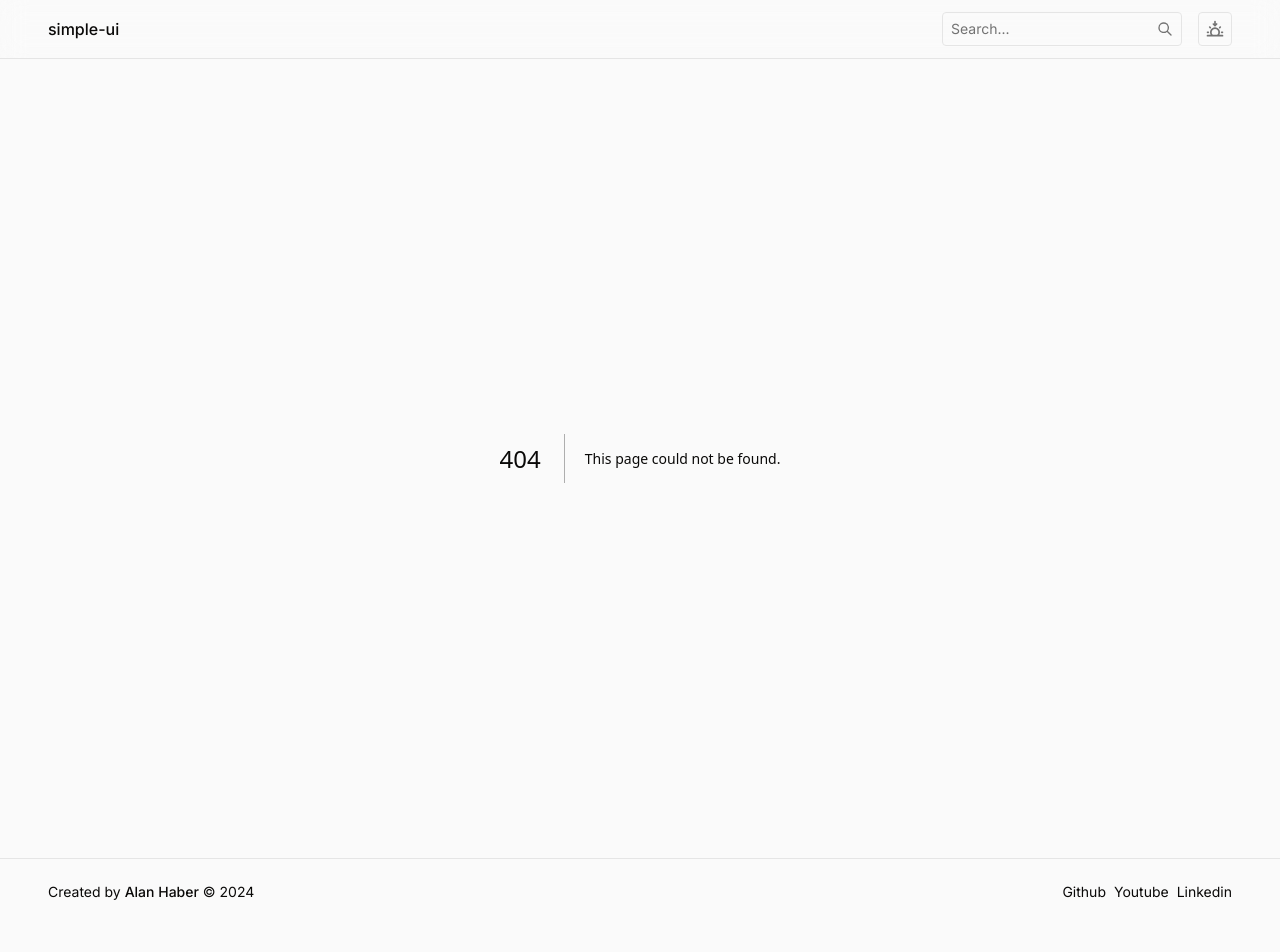
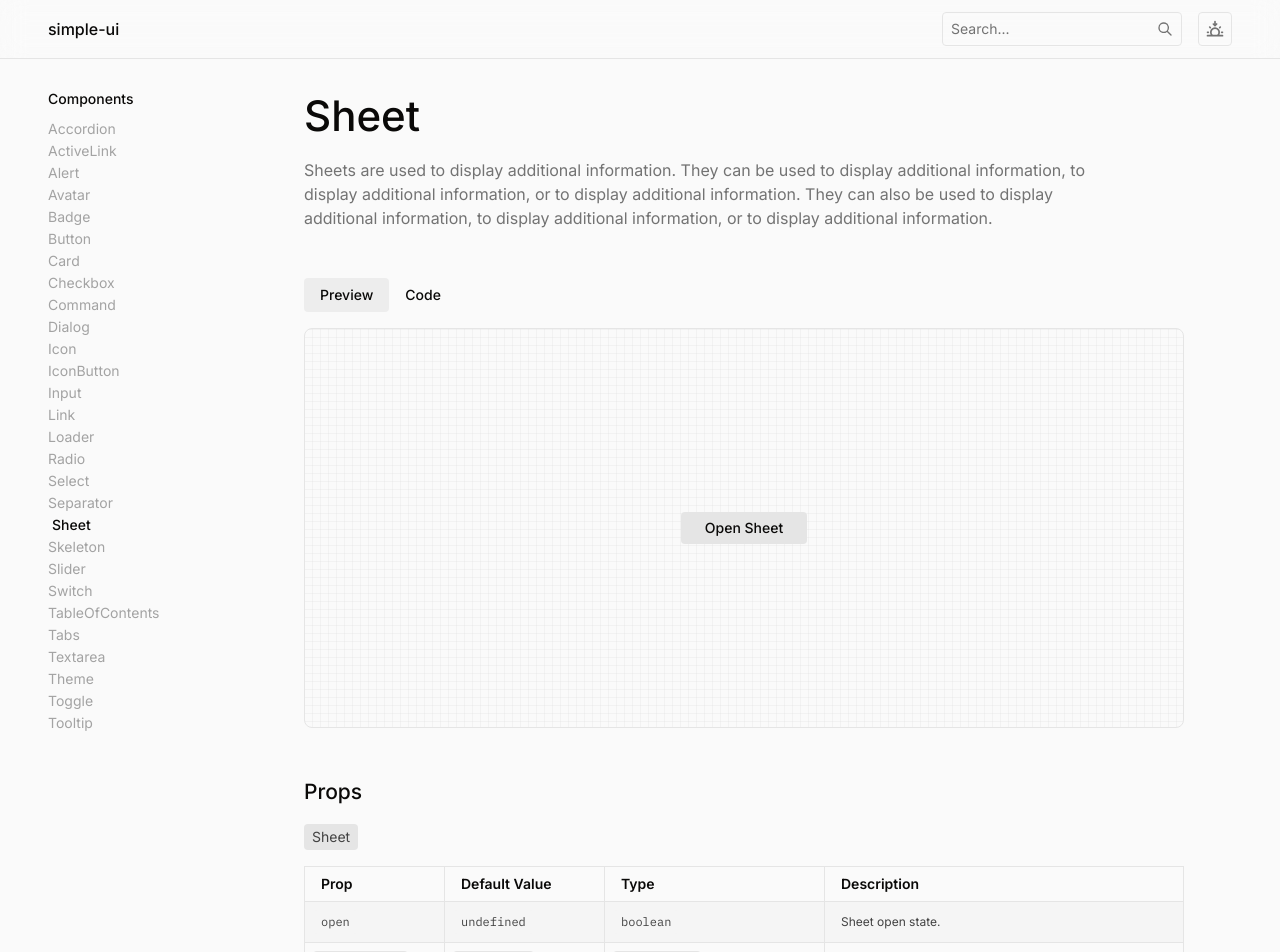
Before and after one commit to haberalan/simple-ui, a Next.js app: page /components/sheet in a window 1280 px wide. Before the commit this address had no page. Shown: the top 952 px of the page. Before the commit the page ends 925 px from the top, so only its background shows below. Built offline with nearby package versions, Linux system fonts and the light colour scheme.

Commit message:
fix: sheet

```diff
--- /dev/null
+++ b/app/(sites)/components/sheet/page.tsx
@@ -0,0 +1,104 @@
+"use client";
+
+import { Button, Icon, Input, Sheet } from "@/components/ui";
+import {
+  ComponentHeader,
+  ComponentPreview,
+  ComponentProps,
+} from "../_components";
+import { useState } from "react";
+
+export default function Page() {
+  const [open, setOpen] = useState(false);
+
+  const handleOpen = () => {
+    setOpen(true);
+  };
+
+  const handleClose = () => {
+    setOpen(false);
+  };
+
+  return (
+    <>
+      <Sheet open={open} handleClose={handleClose}>
+        <div className="flex flex-col px-4 py-3">
+          <Icon
+            name="Close"
+            className="size-5 cursor-pointer self-end"
+            onClick={handleClose}
+          />
+          <div className="mt-16 flex w-full flex-col">
+            <p className="mb-4 text-2xl font-600">Login</p>
+            <Input
+              value=""
+              placeholder="test"
+              label="Username"
+              onChange={(_) => _}
+              status="valid"
+            />
+            <Input
+              value=""
+              placeholder="###"
+              label="Password"
+              onChange={(_) => _}
+              status="valid"
+              icon="Eye"
+            />
+            <Button variant="secondary" size="md">
+              Submit
+            </Button>
+          </div>
+          <p className="mx-auto mt-2 text-sm text-gray-700">
+            Don&apos;t have account?{" "}
+            <span className="font-500 underline">Signup</span>
+          </p>
+        </div>
+      </Sheet>
+      <ComponentHeader
+        name="Sheet"
+        description="Sheets are used to display additional information. They can be used to display additional information, to display additional information, or to display additional information. They can also be used to display additional information, to display additional information, or to display additional information."
+      />
+      <ComponentPreview
+        preview={
+          <Button variant="secondary" size="md" onClick={handleOpen}>
+            Open Sheet
+          </Button>
+        }
+      />
+      <ComponentProps
+        elements={[
+          {
+            name: "Sheet",
+            props: [
+              {
+                name: "open",
+                default: "undefined",
+                type: "boolean",
+                description: "Sheet open state.",
+              },
+              {
+                name: "handleClose",
+                default: "undefined",
+                type: "() => void",
+                description: "Sheet handeClose function event.",
+              },
+              {
+                name: "children",
+                default: "undefined",
+                type: "React.ReactNode",
+                description: "Sheet contents.",
+              },
+              {
+                name: "direction",
+                default: "'left'",
+                type: "'left' | 'right'",
+                description: "Sheet direction from which it opens.",
+              },
+            ],
+          },
+        ]}
+      />
+    </>
+  );
+}
--- a/components/ui/Sheet/component.tsx
+++ b/components/ui/Sheet/component.tsx
@@ -1,24 +1,24 @@
-'use client';
+"use client";
 
 // region Imports
-import { AnimatePresence, motion } from 'framer-motion';
-import React, { useRef } from 'react';
-import { createPortal } from 'react-dom';
-import { SheetProps } from './component.types';
-import { SheetStyles } from './component.styles';
+import { AnimatePresence, motion } from "framer-motion";
+import React, { useRef } from "react";
+import { createPortal } from "react-dom";
+import { SheetProps } from "./component.types";
+import { SheetStyles } from "./component.styles";
 // endregion
 
 // region Constants
 const ANIMATIONS = {
   right: {
-    initial: { x: '100%' },
+    initial: { x: "100%" },
     animate: { x: 0 },
-    exit: { x: '100%' },
+    exit: { x: "100%" },
   },
   left: {
-    initial: { x: '-100%' },
+    initial: { x: "-100%" },
     animate: { x: 0 },
-    exit: { x: '-100%' },
+    exit: { x: "-100%" },
   },
 };
 // endregion
@@ -47,24 +47,24 @@ const Sheet: React.FC<SheetProps> = (props) => {
             initial={{ opacity: 0 }}
             animate={{ opacity: 1 }}
             exit={{ opacity: 0 }}
-            transition={{ ease: 'easeInOut', duration: 0.15 }}
+            transition={{ ease: "easeInOut", duration: 0.15 }}
             onClick={handleClick}
-            className="fixed left-0 top-0 z-20 h-full w-full bg-white/5 backdrop-blur-sm dark:bg-gray-900/5"
+            className="fixed left-0 top-0 z-20 size-full bg-white/5 backdrop-blur-sm dark:bg-gray-900/5"
           ></motion.div>
           <motion.div
             initial="initial"
             animate="animate"
             exit="exit"
-            variants={ANIMATIONS[props.direction ?? 'right']}
-            transition={{ ease: 'easeInOut', duration: 0.3 }}
-            className={SheetStyles({ direction: props.direction ?? 'right' })}
+            variants={ANIMATIONS[props.direction ?? "right"]}
+            transition={{ ease: "easeInOut", duration: 0.3 }}
+            className={SheetStyles({ direction: props.direction ?? "right" })}
           >
             {props.children}
           </motion.div>
         </>
       )}
     </AnimatePresence>,
-    document.body
+    document.body,
   );
 };
 // endregion
--- a/components/ui/Sheet/component.types.ts
+++ b/components/ui/Sheet/component.types.ts
@@ -14,7 +14,7 @@ type SheetProps = {
   /**
    * Sheet direction from which it opens
    */
-  direction?: 'left' | 'right';
+  direction?: "left" | "right";
 };
 
 export { type SheetProps };
--- a/components/ui/Sheet/index.ts
+++ b/components/ui/Sheet/index.ts
@@ -1,3 +1,3 @@
-import Sheet from './component';
+import Sheet from "./component";
 
 export default Sheet;
```
Also changed, not shown: components/ui/Sheet/component.styles.ts (+5 -5 lines).
